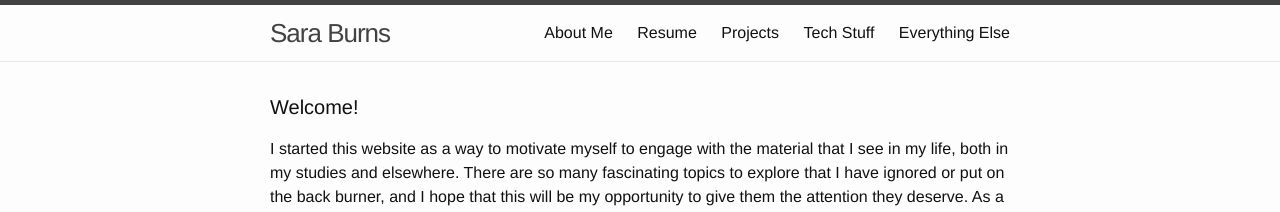
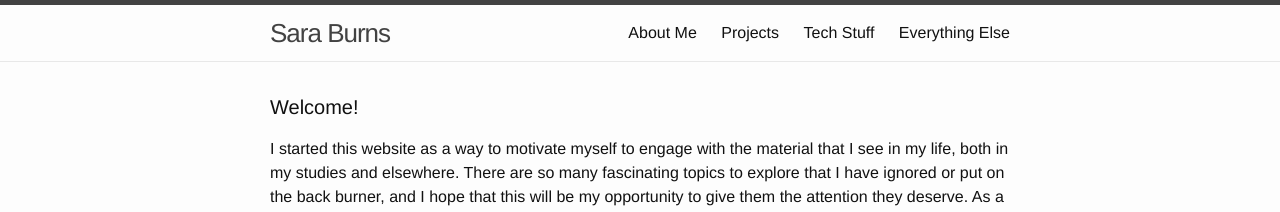
Before and after one commit to saraburns/saraburns.github.io, a Jekyll site: the page built from index.html, in a window 1280 px wide. Shown: the top 212 px of the page. Built offline with Jekyll 4.4.1, drawn with Linux system fonts in a browser that asks for light colours.

Commit message:
modified header

```diff
--- a/_includes/header.html
+++ b/_includes/header.html
@@ -15,7 +15,6 @@
 
       <div class="trigger">
       <a class="page-link" href="/about/">About Me<a>
-      <a class="page-link" href="/assets/SB_Resume.pdf">Resume</a>
        <a class="page-link" href="/projects/">Projects</a>
       <a class="page-link" href="/tech/">Tech Stuff</a>
       <a class="page-link" href="/misc/">Everything Else</a>
```
